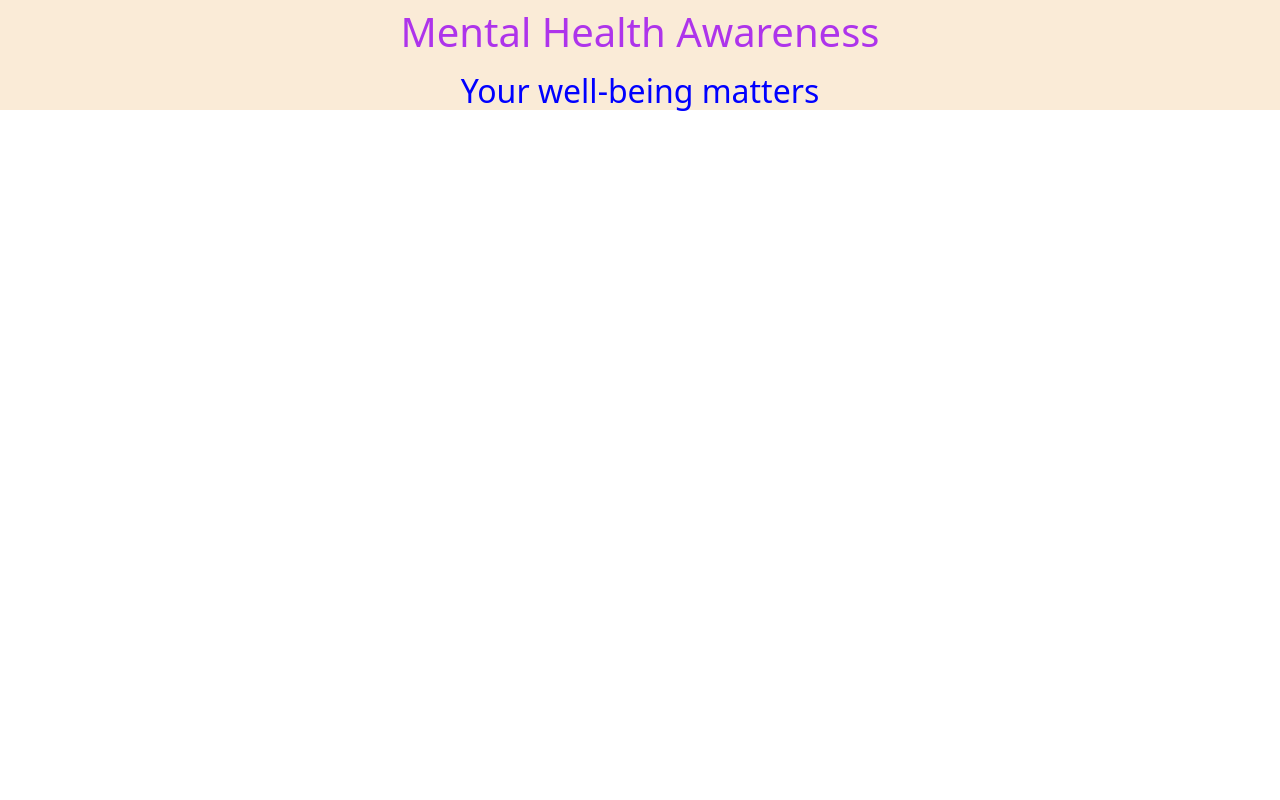
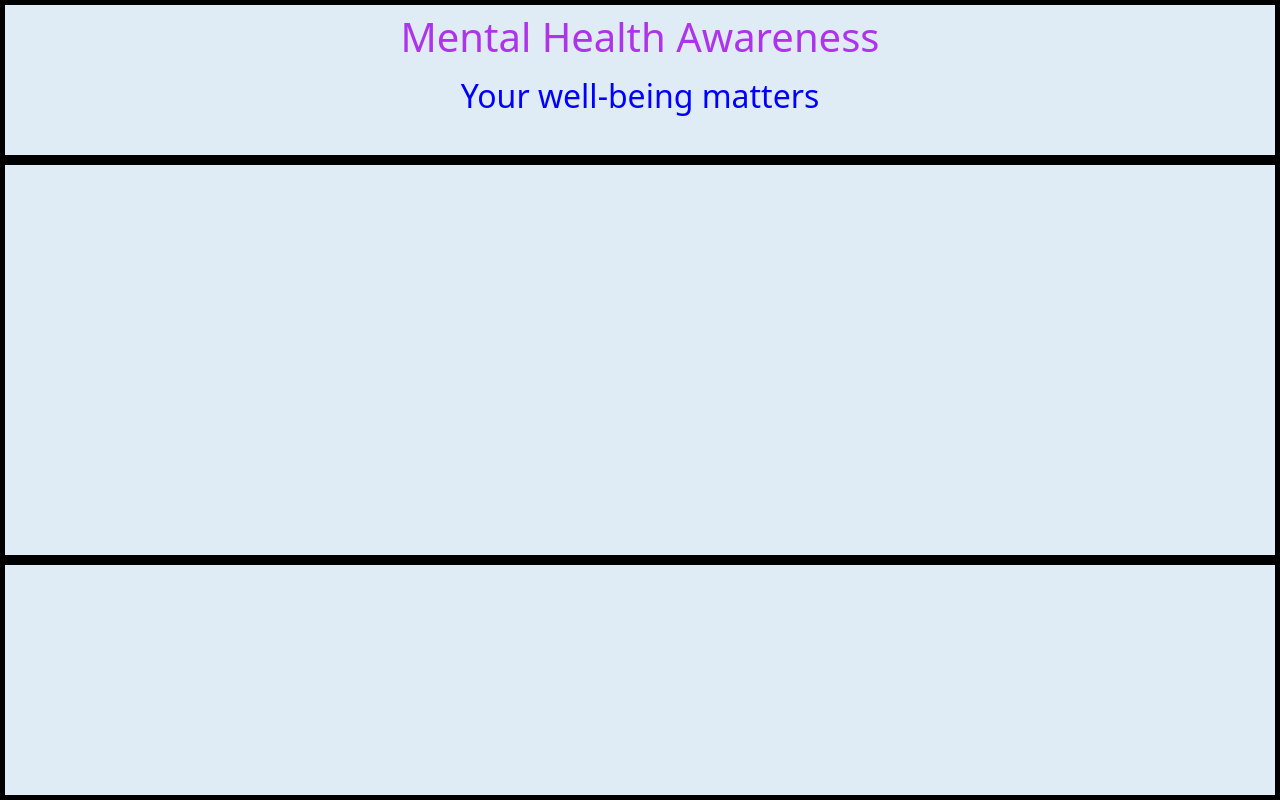
Before and after one commit to Rdrizzla/mental-health-awareness, a plain HTML site: page index.html in a window 1280 px wide. Drawn offline with nearby package versions, Linux system fonts and the light colour scheme.

Commit message:
Visually represent structure

```diff
--- a/assets/css/styles.css
+++ b/assets/css/styles.css
@@ -3,8 +3,16 @@ body {
     padding: 0;
 }
 
-header {
-    background-color:antiquewhite
+/* Global Styles */
+:root {
+   --primary-color: #dfecf5; /*Egg shell white*/
+   --secondary-color: #9ad1f5; /*Lite blue*/
+}
+
+#header {
+    background-color: var(--primary-color) !important;
+    min-height: 20vh;
+    border: 5px solid black;
 }
 
 h1 {
@@ -14,3 +22,15 @@ h1 {
 #jumbo-mini-text {
     color: blue;
 }
+
+#main {
+    background-color: var(--primary-color) !important;
+    min-height: 50vh;
+    border: 5px solid black;
+}
+
+#footer {
+    background-color: var(--primary-color) !important;
+    min-height: 30vh;
+    border: 5px solid black;
+}
--- a/index.html
+++ b/index.html
@@ -15,18 +15,33 @@
 </head>
 
 <body>
-    <header>
-        <div class="container">
-            <h1 class="text-center p-2">Mental Health Awareness</h1>
-            <h2 class="h-4 text-center"><span id="jumbo-mini-text">Your well-being matters</span></h2>
-        </div>
+    <!--header section-->
+    <header id="header">
+        <section>
+            <div class="container">
+                <h1 class="text-center p-2">Mental Health Awareness</h1>
+                <h2 class="h-4 text-center"><span id="jumbo-mini-text">Your well-being matters</span></h2>
+            </div>
+        </section>
     </header>
 
-    <main>
+    <!--main section-->
+    <main class="container-fliud" id="main">
         <section>
+            <div>
 
+            </div>
         </section>
     </main>
+
+    <!--footer section-->
+    <footer class="container-fluid" id="footer">
+        <div>
+
+        </div>
+    </footer>
+
+    <!--bootstrap script-->
     <script src="https://cdn.jsdelivr.net/npm/bootstrap@5.3.8/dist/js/bootstrap.bundle.min.js"
         integrity="sha384-FKyoEForCGlyvwx9Hj09JcYn3nv7wiPVlz7YYwJrWVcXK/BmnVDxM+D2scQbITxI"
         crossorigin="anonymous"></script>
```
